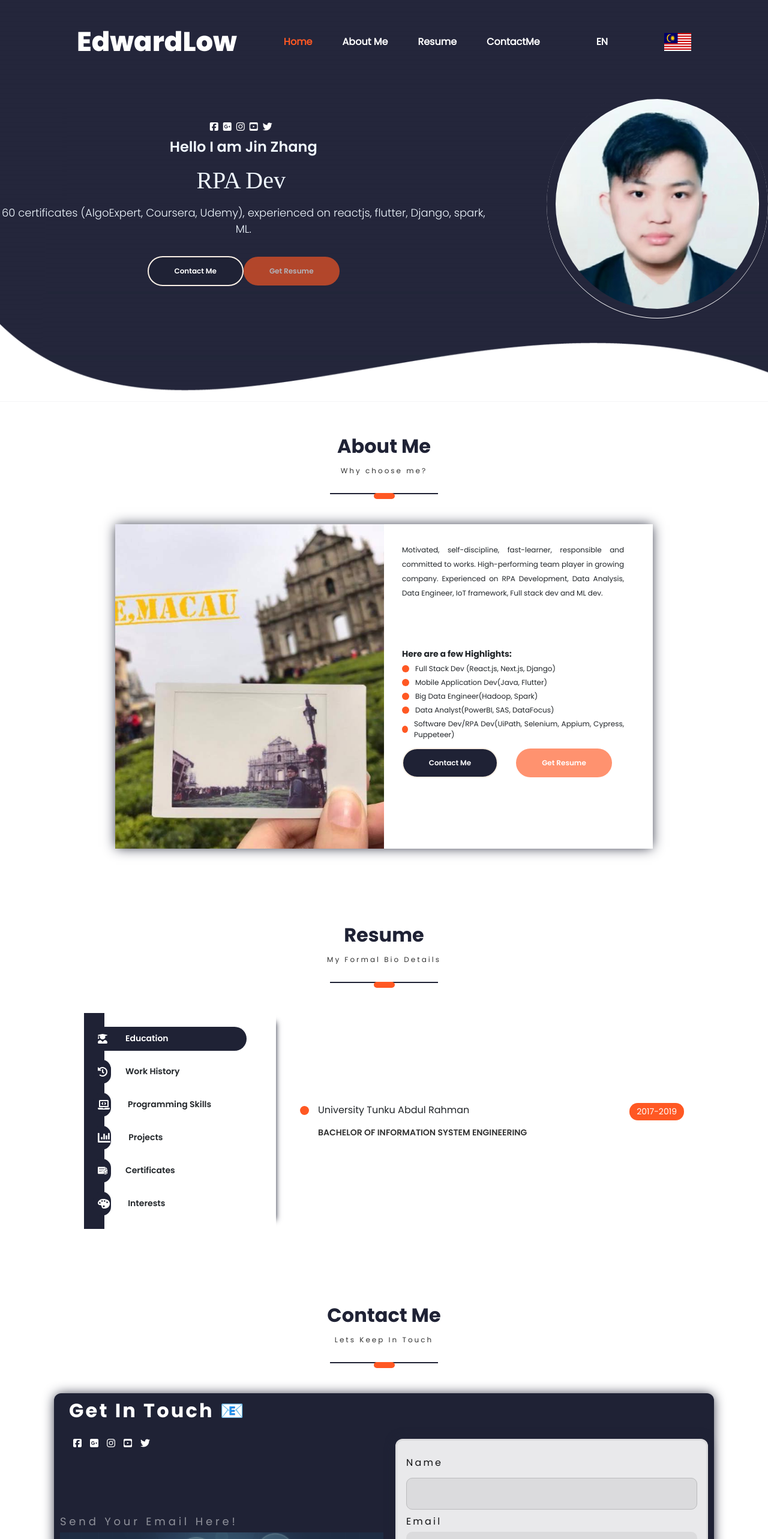
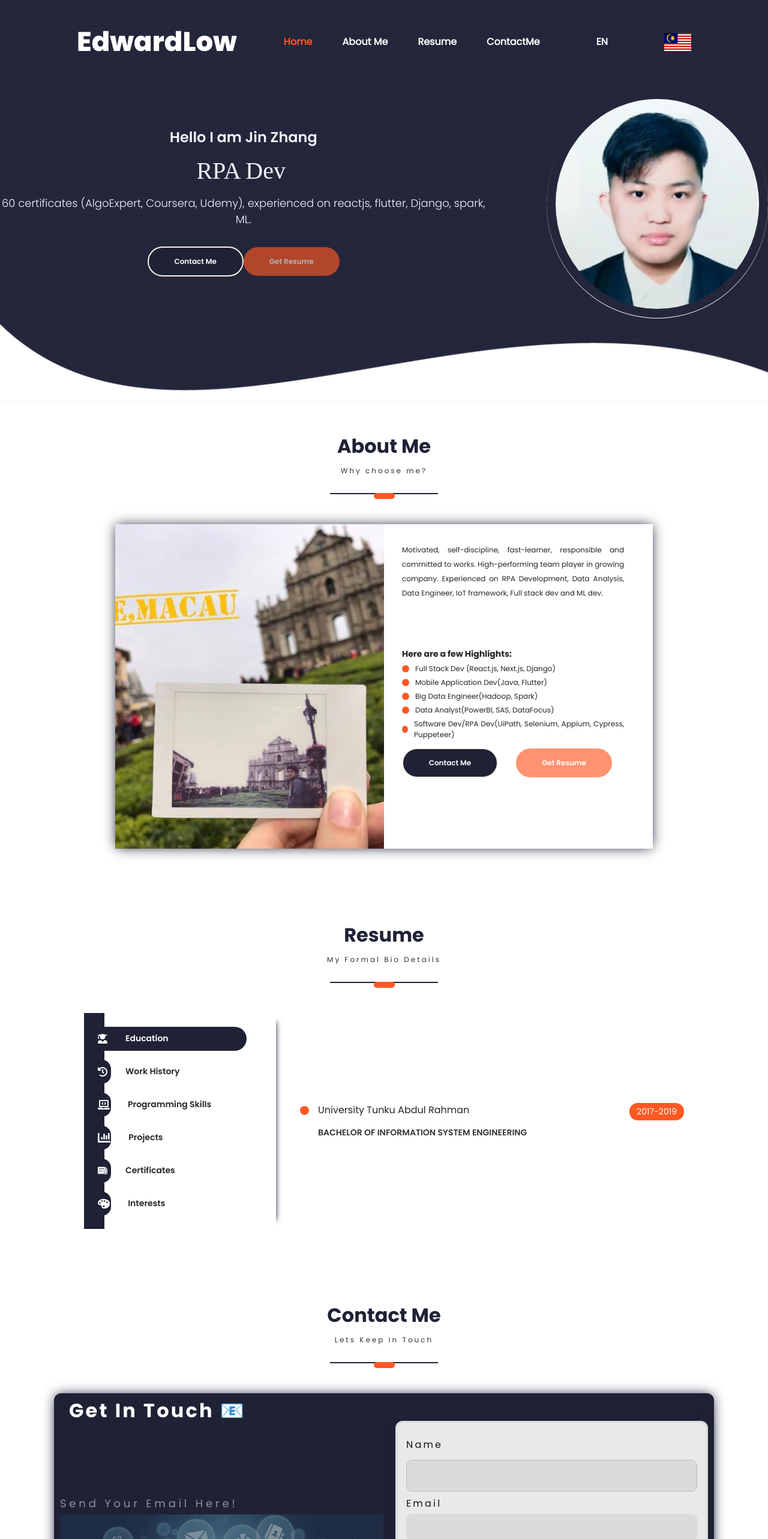
Before and after one commit to EdwardLowJZ1011/resume-jz, a React (Create React App) app in the folder client/: page / in a window 1280 px wide. Shown: the top 2566 px of the page at 60% size. Built offline with nearby package versions, Linux system fonts and the light colour scheme; a web font is replaced by a local one.

Commit message:
make it better

```diff
--- a/client/src/PortfolioContainer/ContactMe/ContactMe.js
+++ b/client/src/PortfolioContainer/ContactMe/ContactMe.js
@@ -77,7 +77,7 @@
           <h2 className="title">
             <Typical loop={Infinity} steps={["Get In Touch 📧", 1000]} />
           </h2>{" "}
-          <a href="https://web.facebook.com/?_rdc=1&_rdr">
+          {/* <a href="https://web.facebook.com/?_rdc=1&_rdr">
             <i className="fa fa-facebook-square" />
           </a>
           <a href="#">
@@ -91,7 +91,7 @@
           </a>
           <a href="https://twitter.com/Ehiedu_baba">
             <i className="fa fa-twitter" />
-          </a>
+          </a> */}
         </div>
         <div className="back-form">
           <div className="img-back">
--- a/client/src/PortfolioContainer/Home/Profile/Profile.js
+++ b/client/src/PortfolioContainer/Home/Profile/Profile.js
@@ -55,7 +55,7 @@
         <div className="profile-details">
           <div className="colz">
             <div className="colz-icon">
-              <a href="#">
+              {/* <a href="#">
                 <i className="fa fa-facebook-square"></i>
               </a>
               <a href="#">
@@ -69,7 +69,7 @@
               </a>
               <a href="#">
                 <i className="fa fa-twitter"></i>
-              </a>
+              </a> */}
             </div>
           </div>
           <div className="profile-details-name">
```
